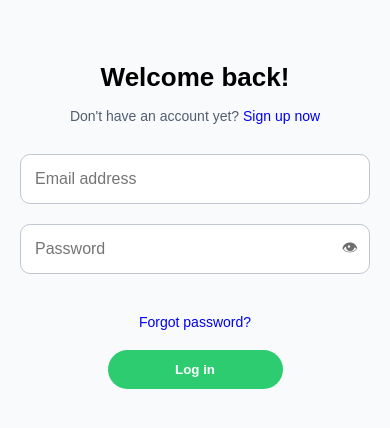
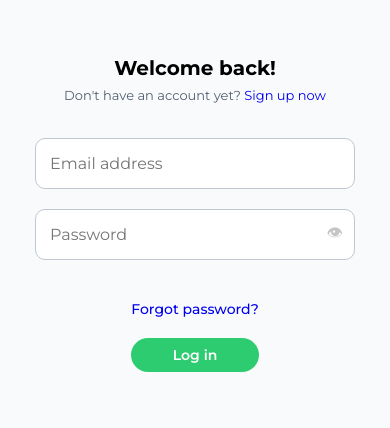
Before and after one commit to techfbi/full-stack-MERN-song-app, a React (Vite) app in the folder frontend/: page /login in a window 390 px wide. Shown: the part 194-622 px from the top of the page. Built offline with nearby package versions, Linux system fonts and the light colour scheme; no server answers.

Commit message:
UI adjustments

```diff
--- a/frontend/contexts/AuthContext.jsx
+++ b/frontend/contexts/AuthContext.jsx
@@ -1,5 +1,5 @@
 import { createContext, useReducer, useEffect } from "react";
-import api, { setUpdateAccessTokenCallback } from "../src/components/Api";
+import { setUpdateAccessTokenCallback } from "../src/components/Api";
 
 export const AuthContext = createContext();
 
--- a/frontend/index.html
+++ b/frontend/index.html
@@ -4,7 +4,7 @@
     <meta charset="UTF-8" />
     <link rel="preconnect" href="https://fonts.googleapis.com">
     <link rel="preconnect" href="https://fonts.gstatic.com" crossorigin>
-    <!--<link href="https://fonts.googleapis.com/css2?family=Montserrat:ital,wght@0,100..900;1,100..900&display=swap" rel="stylesheet">-->
+    <link href="https://fonts.googleapis.com/css2?family=Montserrat:ital,wght@0,100..900;1,100..900&display=swap" rel="stylesheet">
     <meta name="viewport" content="width=device-width, initial-scale=1.0" />
     <link rel="stylesheet" href="./src/index.css" />
     <title>frontend</title>
--- a/frontend/package.json
+++ b/frontend/package.json
@@ -4,6 +4,7 @@
   "version": "0.0.0",
   "type": "module",
   "scripts": {
+    "start": "nodemon ./node_modules/vite/bin/vite.js",
     "dev": "vite",
     "build": "vite build",
     "lint": "eslint .",
--- a/frontend/src/components/Sort.jsx
+++ b/frontend/src/components/Sort.jsx
@@ -36,7 +36,7 @@ const Sort = () => {
       </select>
 
       <button onClick={() => setOrder(order === "asc" ? "desc" : "asc")}>
-        {order === "asc" ? "⬆ Asc" : "⬇ Desc"}
+        {order === "asc" ? "↑ Asc" : "↓ Desc"}
       </button>
     </div>
   );
--- a/frontend/src/index.css
+++ b/frontend/src/index.css
@@ -624,6 +624,9 @@
 /*---------------------------------------------------------*/
 
 /* Login and Signup */
+.eye {
+  opacity: 0.4;
+}
 
 .login-page, .signup-page, .forgot-page {
   display: flex;
@@ -662,6 +665,7 @@
 
 form {
   margin-top: 20px;
+  padding: 15px;
 }
 
 input {
@@ -743,6 +747,7 @@ input {
   background: #2ecc71;
   color: #fff;
   font-weight: 600;
+  font-size: 1rem;
   cursor: pointer;
   margin: 20px 0;
   transition: background 0.3s ease;
@@ -889,6 +894,22 @@ input {
 
 
 @media (max-width: 480px) {
+  .login-heading, .signup-heading, .forgot-heading {
+  margin: 7px 0;
+  font-size: 20px;
+  }
+  .small-heading {
+  font-size: 13px;
+  margin-bottom: 10px;
+  }
+  .sec-question label {
+    font-size: 14px;
+  }
+  .submit {
+    font-size: 14px;
+    padding: 8px;
+    width: 40%;
+  }
   .navbar {
     padding: 2rem 1rem;
   }
--- a/frontend/src/pages/Forgot.jsx
+++ b/frontend/src/pages/Forgot.jsx
@@ -133,6 +133,7 @@ const ForgotPass = () => {
                   display: "flex",
                   marginBottom: "10px",
                   fontWeight: "600",
+                  fontSize: "14px",
                 }}
               >
                 {question}
@@ -156,17 +157,17 @@ const ForgotPass = () => {
                   htmlFor="checkbox"
                   style={{
                     display: "inline-flex", // inline-flex so it doesn’t force line break
-                    gap: "0.5rem", // space between checkbox and text
+                    gap: "5px", // space between checkbox and text
                     cursor: "pointer", // makes it clickable
-                    marginBottom: "25px",
+                    fontSize: "14px",
                   }}
                 >
                   <input
                     id="checkbox"
                     style={{
                       cursor: "pointer",
-                      transform: "scale(1.4)",
-                      marginRight: "6px",
+                      transform: "scale(1.1)",
+                      marginTop: "2px",
                     }}
                     type="checkbox"
                     checked={show}
@@ -175,6 +176,14 @@ const ForgotPass = () => {
                   Show Answer
                 </label>
               </div>
+              <hr
+                style={{
+                  width: "100%",
+                  opacity: "0.2",
+                  marginBottom: "30px",
+                  borderTop: "1px solid rgba(255,255,255,0.2)",
+                }}
+              />
               <input
                 type="password"
                 placeholder="Input new password"
@@ -195,6 +204,7 @@ const ForgotPass = () => {
                 disabled={isLoading}
                 type="submit"
                 className="submit"
+                style={{ width: "50%" }}
               >
                 {isLoading ? <CircularIndeterminate /> : "Change Password"}
               </button>
--- a/frontend/src/pages/Signup.jsx
+++ b/frontend/src/pages/Signup.jsx
@@ -139,16 +139,17 @@ const Signup = () => {
                       htmlFor="checkbox"
                       style={{
                         display: "inline-flex", // <-- use inline-flex so it doesn’t force line break
-                        gap: "0.5rem", // space between checkbox and text
+                        gap: "5px", // space between checkbox and text
                         cursor: "pointer", // makes it clickable
+                        fontSize: "14px",
                       }}
                     >
                       <input
                         id="checkbox"
                         style={{
                           cursor: "pointer",
-                          transform: "scale(1.4)",
-                          marginRight: "6px",
+                          transform: "scale(1.1)",
+                          marginTop: "2px",
                         }}
                         type="checkbox"
                         checked={show}
```
